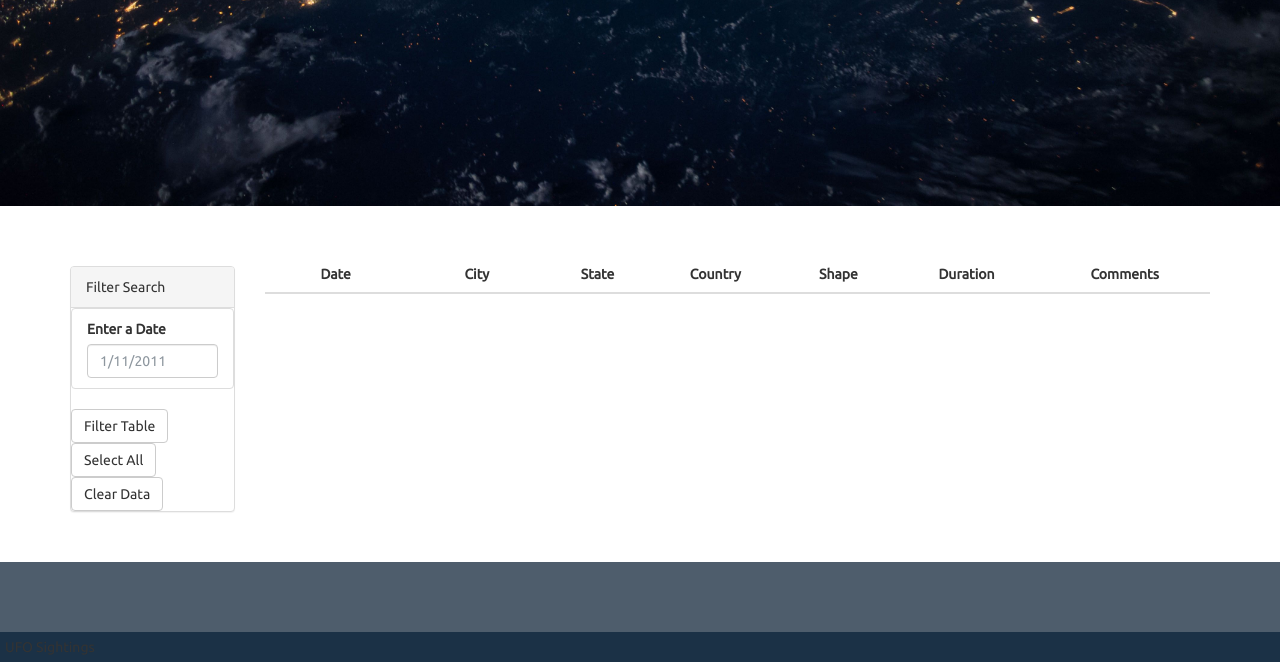
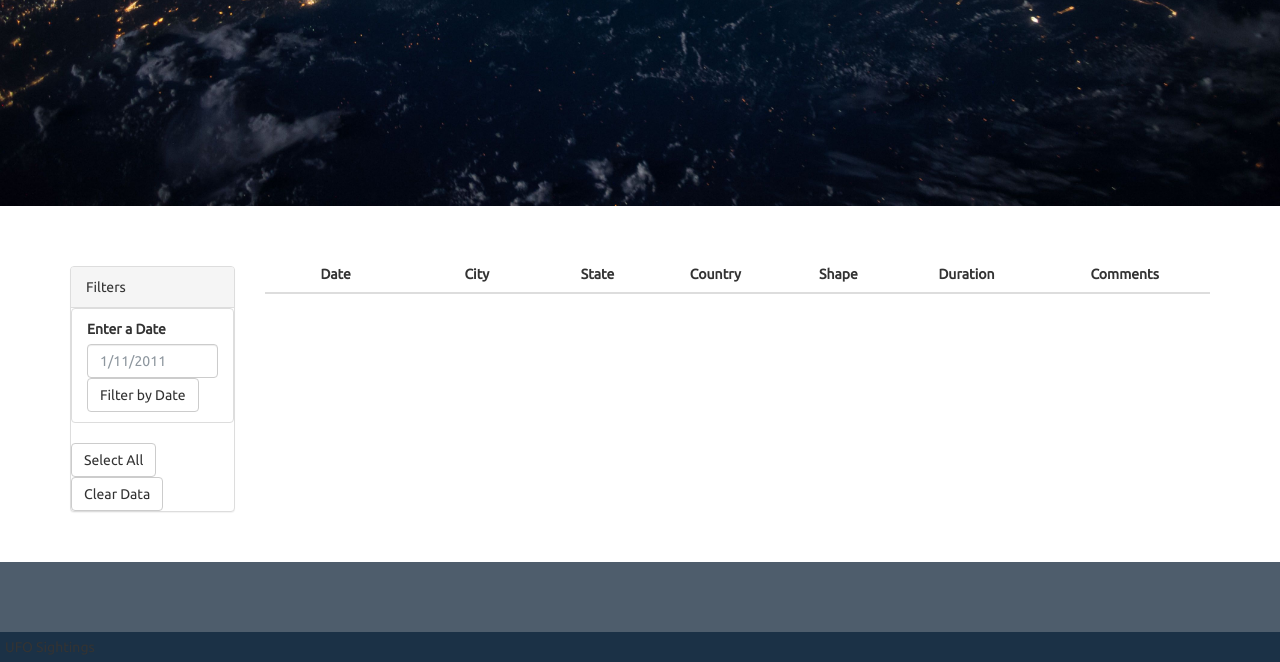
Before and after one commit to marceloflores1/javascript-challenge, a plain HTML site: page UFO-level-1/index.html in a window 1280 px wide. Shown: the part 406-1068 px from the top of the page. Drawn offline with nearby package versions, Linux system fonts and the light colour scheme.

Commit message:
Modyfing app.js with functions and index.html with format

```diff
--- a/UFO-level-1/index.html
+++ b/UFO-level-1/index.html
@@ -30,7 +30,7 @@
         <div class="col-md-2">
           <aside class="filters">
             <div class="panel panel-default">
-              <div class="panel-heading">Filter Search</div>
+              <div class="panel-heading">Filters</div>
               <div class="panel-body">
                 <form>
                   <div class="form-group">
@@ -38,10 +38,11 @@
                       <li class="filter list-group-item">
                         <label for="date">Enter a Date</label>
                         <input class="form-control" id="datetime" type="text" placeholder="1/11/2011">
+                        <button id="filter-btn" type="button" class="btn btn-default">Filter by Date</button>
                       </li>
                     </ul>
                   </div>
-                  <button id="filter-btn" type="button" class="btn btn-default">Filter Table</button>
+                  <!-- This is where I can add different filters -->
                   <button id="all-btn" type="button" class="btn btn-default">Select All</button>
                   <button id="clear-btn" type="button" class="btn btn-default">Clear Data</button>
                 </form>
--- a/UFO-level-1/static/js/app.js
+++ b/UFO-level-1/static/js/app.js
@@ -6,6 +6,7 @@ var form = d3.select("#filters");
 var filterButton = d3.select("#filter-btn");
 var allButton = d3.select("#all-btn");
 var clearButton = d3.select("#clear-btn");
+var stateDropdown = d3.select("#state-dropdown")
 
 // Event handlers
 form.on("submit", runFilter);
```
